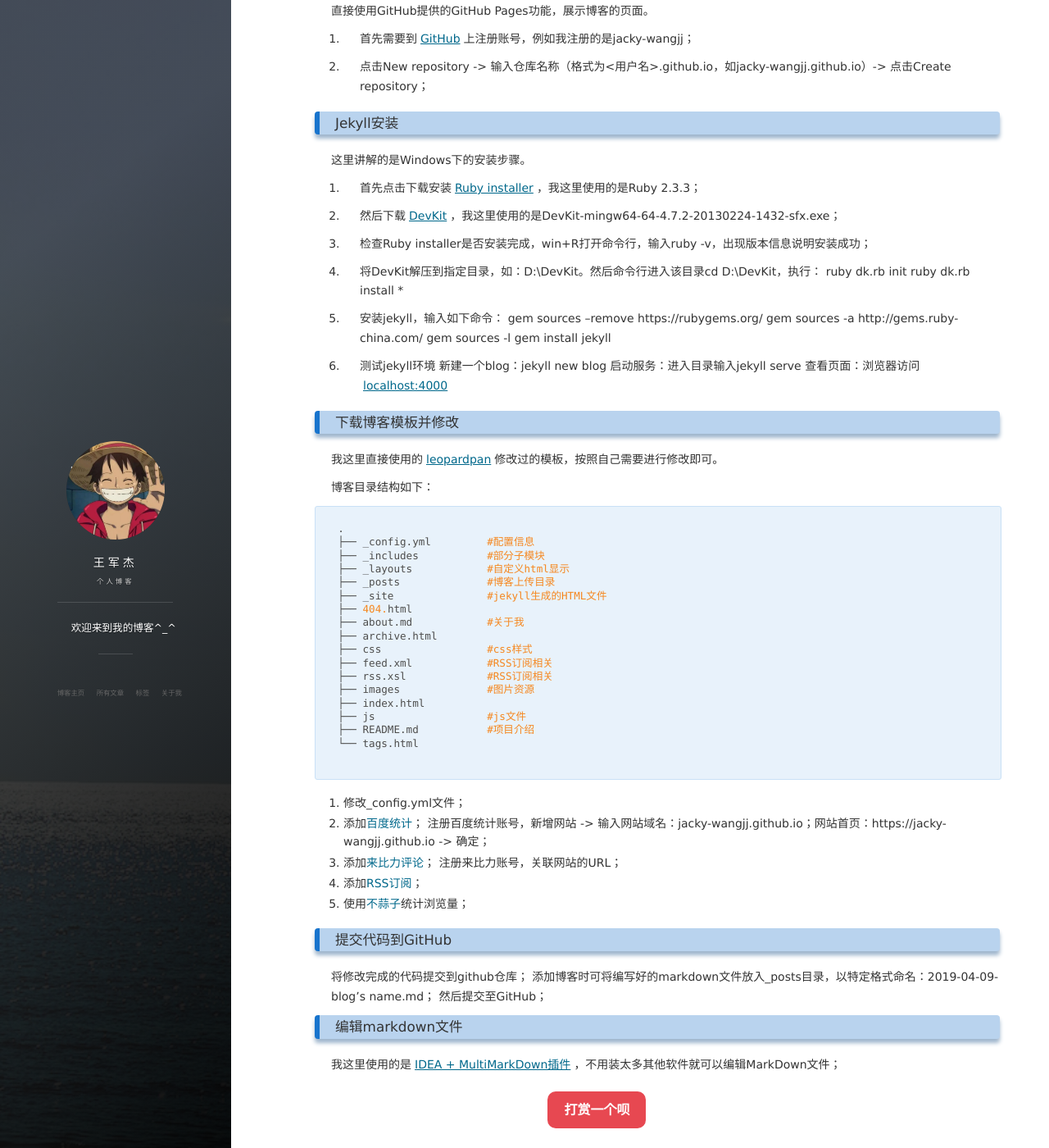
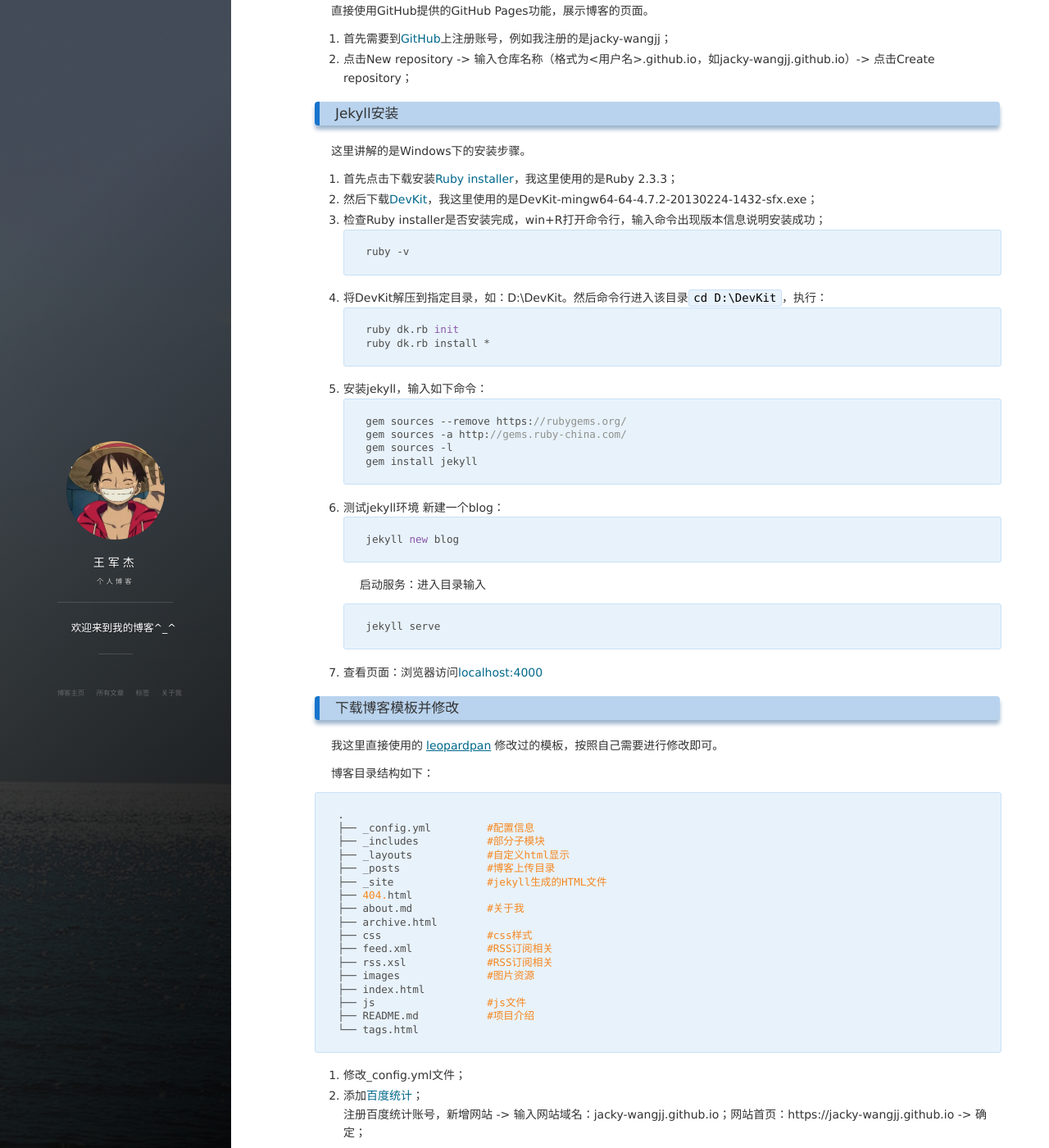
Before and after one commit to jacky-wangjj/jacky-wangjj.github.io, a Jekyll site: the page built from _posts/2019-04-09-GitHub+Jekyll搭建个人博客详解.md, in a window 1280 px wide and 1400 px high, scrolled down 414 px. Shown: the whole window at 82% size. Built offline with Jekyll 4.4.1, drawn with Linux system fonts in a browser that asks for light colours; nearby versions of some CDN libraries; comment, search, counter and statistics services are not loaded; some of the changed text lies outside the part shown.

Commit message:
修改博客格式

````diff
--- a/_posts/2019-04-09-GitHub+Jekyll搭建个人博客详解.md
+++ b/_posts/2019-04-09-GitHub+Jekyll搭建个人博客详解.md
@@ -18,7 +18,6 @@ tags: 环境
 直接使用GitHub提供的GitHub Pages功能，展示博客的页面。
 
 1. 首先需要到[GitHub](https://github.com/)上注册账号，例如我注册的是jacky-wangjj；
-
 2. 点击New repository -> 输入仓库名称（格式为<用户名>.github.io，如jacky-wangjj.github.io）-> 点击Create repository；
 
 ### Jekyll安装
@@ -26,25 +25,33 @@ tags: 环境
 这里讲解的是Windows下的安装步骤。
 
 1. 首先点击下载安装[Ruby installer](https://rubyinstaller.org/downloads/)，我这里使用的是Ruby 2.3.3；
-
 2. 然后下载[DevKit](https://rubyinstaller.org/downloads/)，我这里使用的是DevKit-mingw64-64-4.7.2-20130224-1432-sfx.exe；
-
-3. 检查Ruby installer是否安装完成，win+R打开命令行，输入ruby -v，出现版本信息说明安装成功；
-
-4. 将DevKit解压到指定目录，如：D:\DevKit。然后命令行进入该目录cd D:\DevKit，执行：
-    ruby dk.rb init
-    ruby dk.rb install *
-
+3. 检查Ruby installer是否安装完成，win+R打开命令行，输入命令出现版本信息说明安装成功；
+```
+ruby -v
+```
+4. 将DevKit解压到指定目录，如：D:\DevKit。然后命令行进入该目录`cd D:\DevKit`，执行：
+```
+ruby dk.rb init
+ruby dk.rb install *
+```
 5. 安装jekyll，输入如下命令：
-    gem sources --remove https://rubygems.org/
-    gem sources -a http://gems.ruby-china.com/
-    gem sources -l
-    gem install jekyll
-
+```
+gem sources --remove https://rubygems.org/
+gem sources -a http://gems.ruby-china.com/
+gem sources -l
+gem install jekyll
+```
 6. 测试jekyll环境
-    新建一个blog：jekyll new blog
-    启动服务：进入目录输入jekyll serve
-    查看页面：浏览器访问[localhost:4000](http://localhost:4000)
+新建一个blog：
+```
+jekyll new blog
+```
+启动服务：进入目录输入
+```
+jekyll serve
+```
+7. 查看页面：浏览器访问[localhost:4000](http://localhost:4000)
 
 ### 下载博客模板并修改
 
@@ -69,7 +76,6 @@ tags: 环境
 ├── js                  #js文件
 ├── README.md           #项目介绍
 └── tags.html
-
 ```
 1. 修改_config.yml文件；
 2. 添加[百度统计](https://tongji.baidu.com/web/welcome/products?castk=LTE%3D)；
@@ -81,9 +87,8 @@ tags: 环境
 
 ### 提交代码到GitHub
 
-将修改完成的代码提交到github仓库；
-添加博客时可将编写好的markdown文件放入_posts目录，以特定格式命名：2019-04-09-blog's name.md；
-然后提交至GitHub；
+1. 将修改完成的博客代码提交到github仓库；
+2. 添加博客时可将编写好的markdown博客文件放入_posts目录，以特定格式命名：2019-04-09-blog's name.md，最后提交至GitHub；
 
 ### 编辑markdown文件
 
````
Also changed, not shown: other parts of _posts/2019-04-09-GitHub+Jekyll搭建个人博客详解.md (+1 -1 lines).
